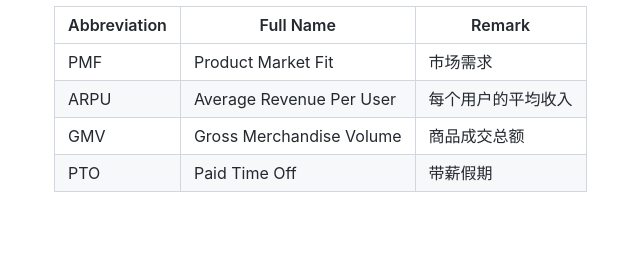
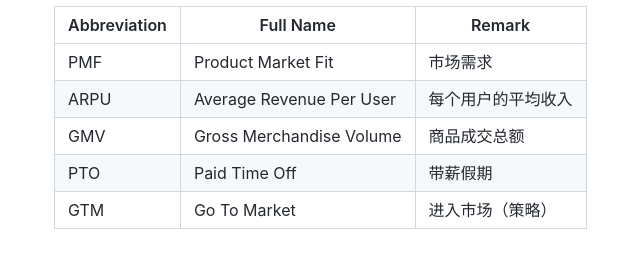
Before and after one commit to vq0599/devcloud, a plain HTML site: page abbr-note.html in a window 1280 px wide. Shown: the part 91-358 px from the top of the page, without its empty margins (156-796 px from the left). Drawn offline with Linux system fonts and the light colour scheme.

Commit message:
Deploying to gh-pages from @ vq0599/devcloud@ff2cc8a0cd4de5dcbd3b14779d93826b2f258069 🚀

```diff
--- a/abbr-note.html
+++ b/abbr-note.html
@@ -49,6 +49,11 @@
 <td>Paid Time Off</td>
 <td>带薪假期</td>
 </tr>
+<tr>
+<td>GTM</td>
+<td>Go To Market</td>
+<td>进入市场（策略）</td>
+</tr>
 </tbody>
 </table>
 
```
